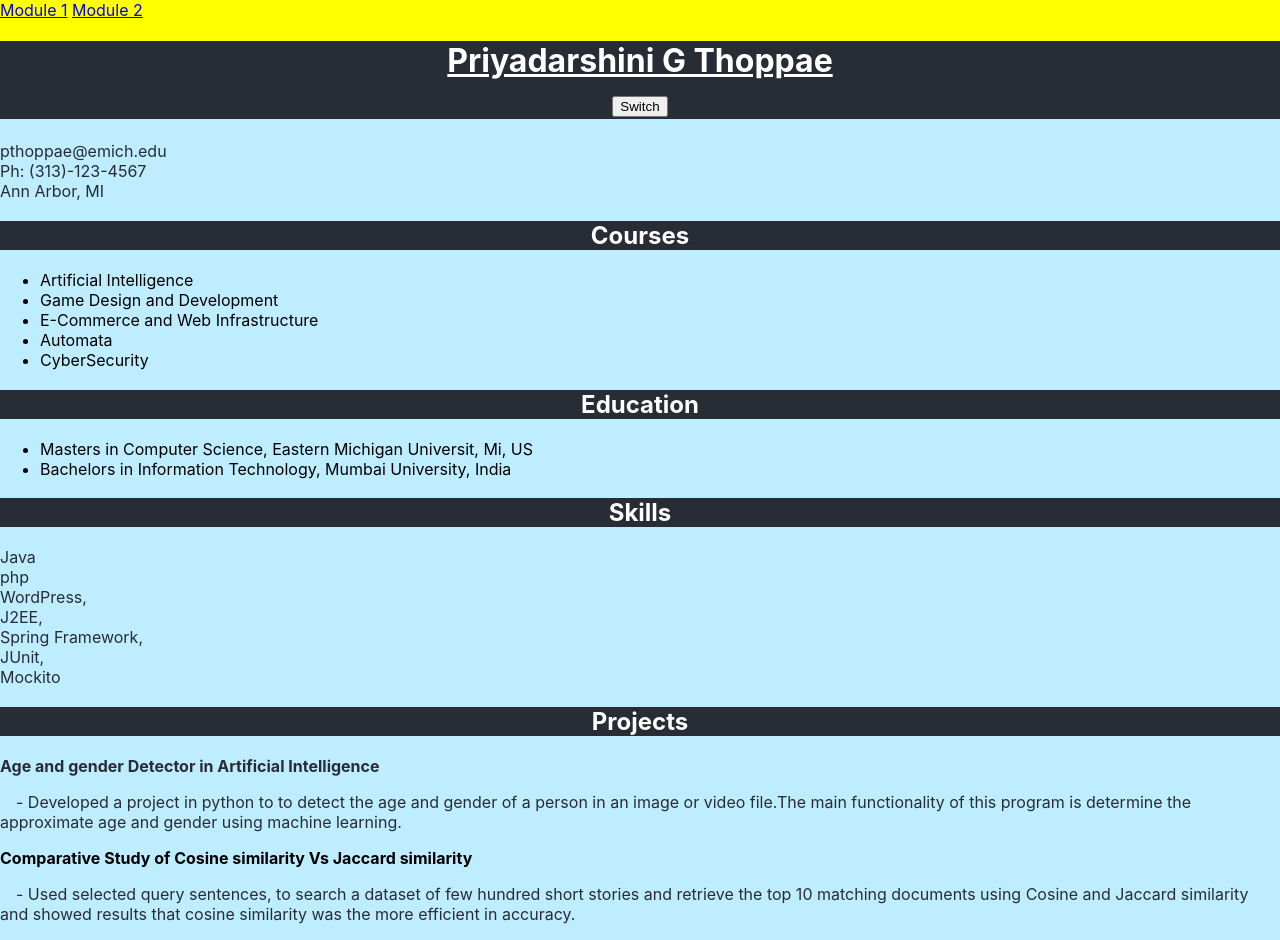
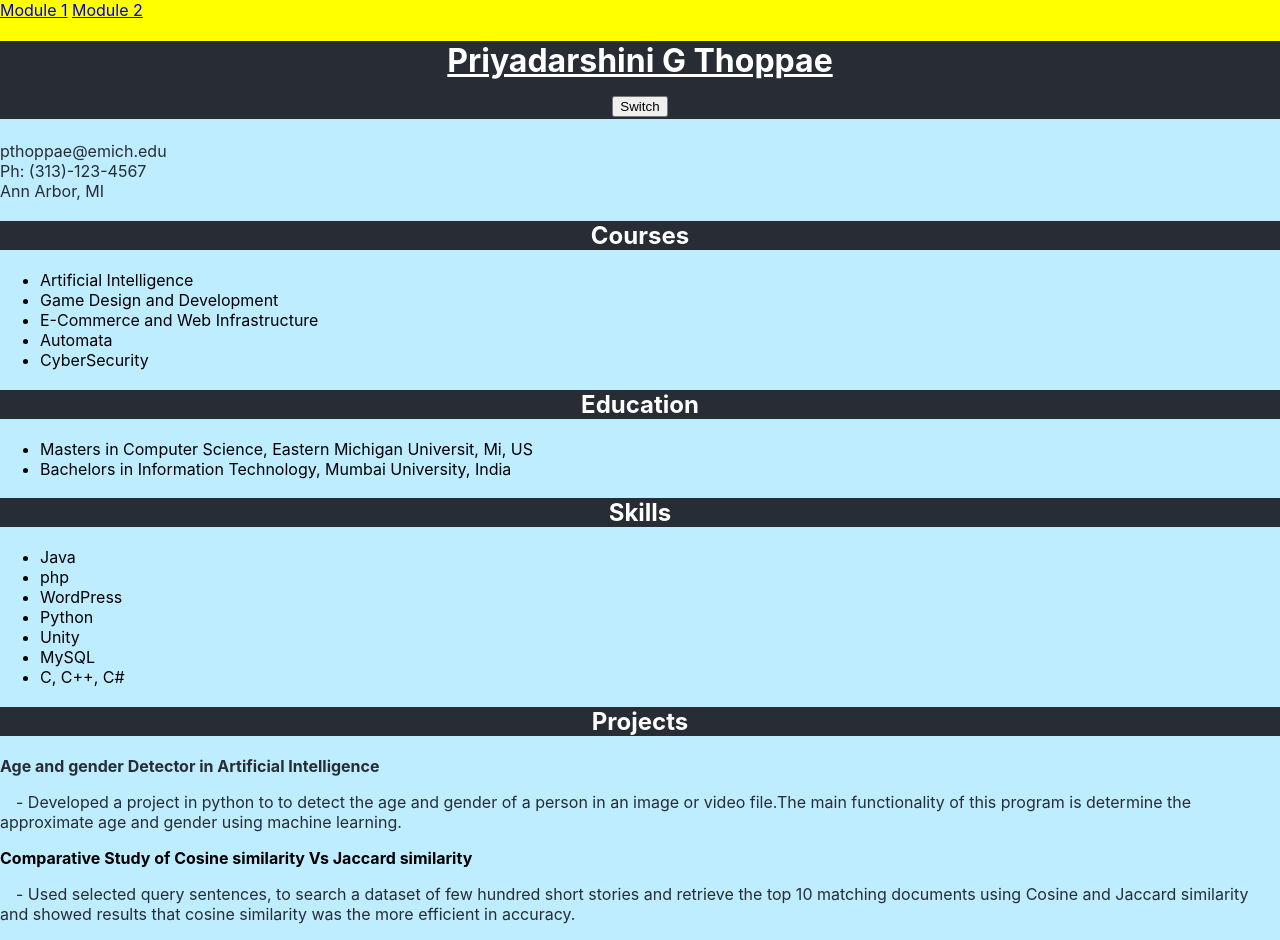
Before and after one commit to COSC631-2021Fall/profile-app-skyblue813, a React (Create React App) app: page / in a window 1280 px wide. Built offline with nearby package versions, Linux system fonts and the light colour scheme.

Commit message:
updated Skills function in Component.js

```diff
--- a/src/components.js
+++ b/src/components.js
@@ -3,14 +3,15 @@ function Skill() {
     return (
       <div>
           <h2>Skills</h2>
-        <p>Java
-        <br />php
-        <br />WordPress,
-        <br /> J2EE,
-        <br /> Spring Framework,
-        <br /> JUnit,
-        <br />Mockito
-        </p>
+          <ul>
+            <li>Java</li>
+            <li>php</li>
+            <li>WordPress</li>
+            <li>Python</li>
+            <li>Unity</li>
+            <li>MySQL</li>
+            <li>C, C++, C#</li>
+            </ul>
       </div>
     );
   }
```
